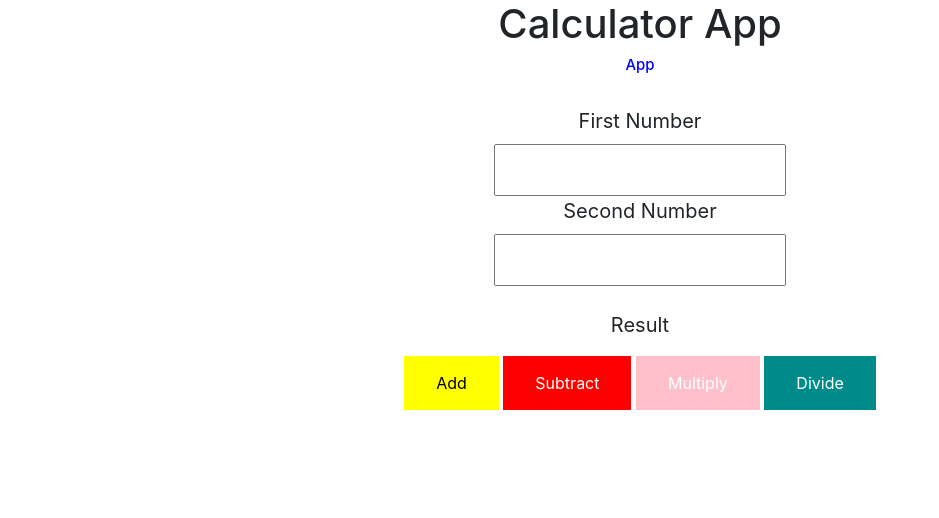
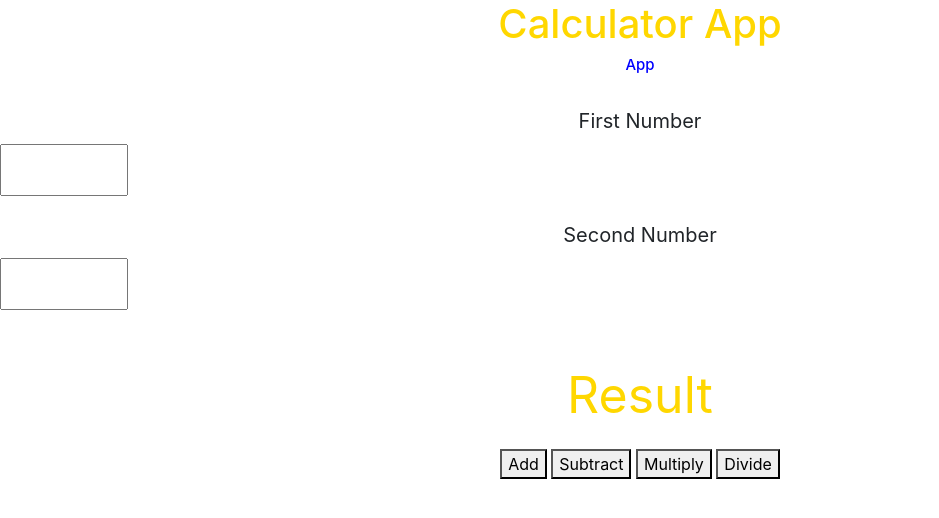
Before and after one commit to zninennea/BACAY-Z9_CalculatorApp, a plain HTML site: page index.html in a window 1280 px wide. Shown: the whole page, without its empty margins (0-939 px from the left). Drawn offline with nearby package versions, Linux system fonts and the light colour scheme.

Commit message:
Update style.css

```diff
--- a/style.css
+++ b/style.css
@@ -1,19 +1,28 @@
 h1 {
     font-size: 50;
+    color: gold;
     text-align: center;
 }
 .app {
     color: blue;
     font-size: 15px;
-
 }
 p {
-  font-size: 20px;
+    font-size: 50px;
+    color: gold;
 }
 input {
     padding: 12px 20px;
     margin: 8px 0;
     box-sizing: border-box;
+    width: 200px;
+    max-width: 10%;
+    display: block;
+    margin-left: auto;
+    margin-right: auto;
+}
+.form-control {
+    max-width: 100%;
 }
 label {
   font-size: 20px;
@@ -21,43 +30,20 @@ label {
 form {
   text-align: center;
 }
-button#add.button {
-  background-color: yellow;
-border: none;
-color: black;
-padding: 15px 32px;
-text-align: center;
-text-decoration: none;
-display: inline-block;
-font-size: 16px;
+.input-group-text {
+    background-color: lightyellow !important;
+    color: blue !important;
+    border: 1px solid gold !important;
 }
-button#subtract.button {
-  background-color: red;
-border: none;
-color: white;
-padding: 15px 32px;
-text-align: center;
-text-decoration: none;
-display: inline-block;
-font-size: 16px;
+#add.btn {
+    border-color: gold !important;
 }
-button#multiply.button {
-  background-color: pink;
-border: none;
-color: white;
-padding: 15px 32px;
-text-align: center;
-text-decoration: none;
-display: inline-block;
-font-size: 16px;
+#subtract.btn {
+    border-color: gold !important;
 }
-button#divide.button {
-  background-color: darkcyan;
-border: none;
-color: white;
-padding: 15px 32px;
-text-align: center;
-text-decoration: none;
-display: inline-block;
-font-size: 16px;
+#multiply.btn {
+    border-color: gold !important;
 }
+#divide.btn {
+    border-color: gold !important;
+}
```
Lines whose indentation alone changed are shown as unchanged.
